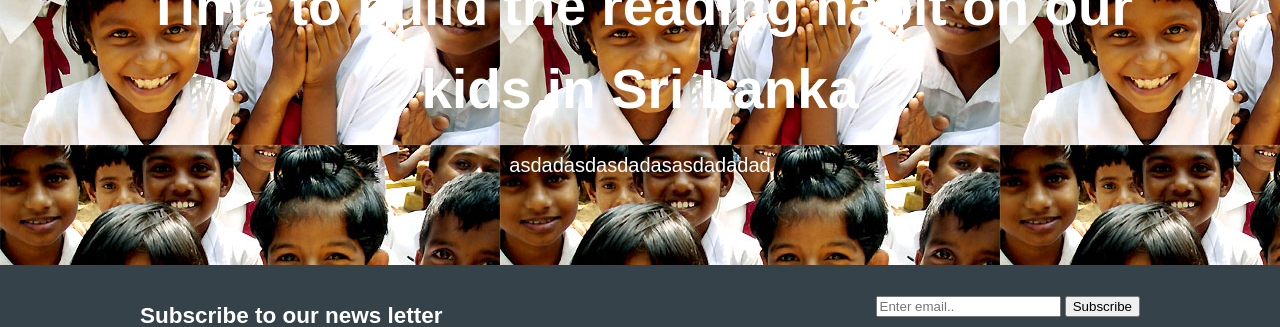
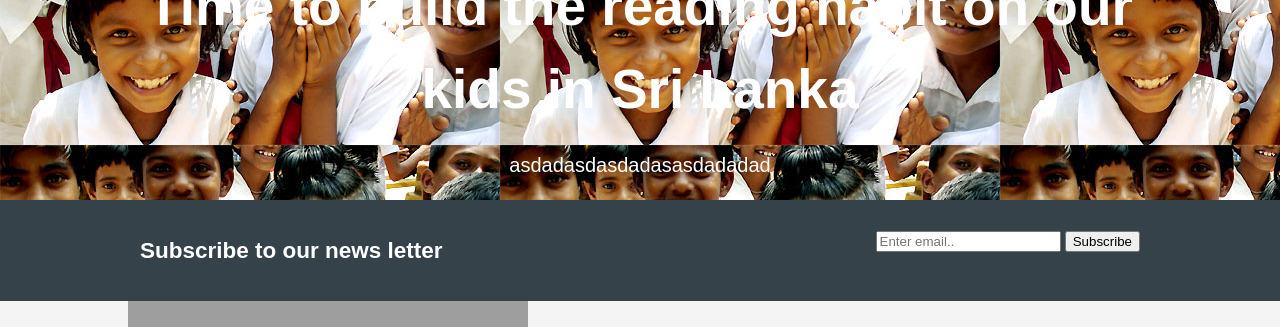
Before and after one commit to arojaajith/Read4Future, a PHP site: page / in a window 1280 px wide. Shown: the part 210-537 px from the top of the page. Run offline with PHP 8.4, Linux system fonts and the light colour scheme; grey boxes are pictures that could not be loaded.

Commit message:
Add files via upload

```diff
--- a/style.css
+++ b/style.css
@@ -65,7 +65,7 @@ header a:hover{
 }
 /*Showcase*/
 #showcase{
-  min-height: 400px;
+  min-height: 200px;
   background: url('./mainpic1.jpg');
   background-image: repeating-linear-gradient();
   text-align: center;
```
